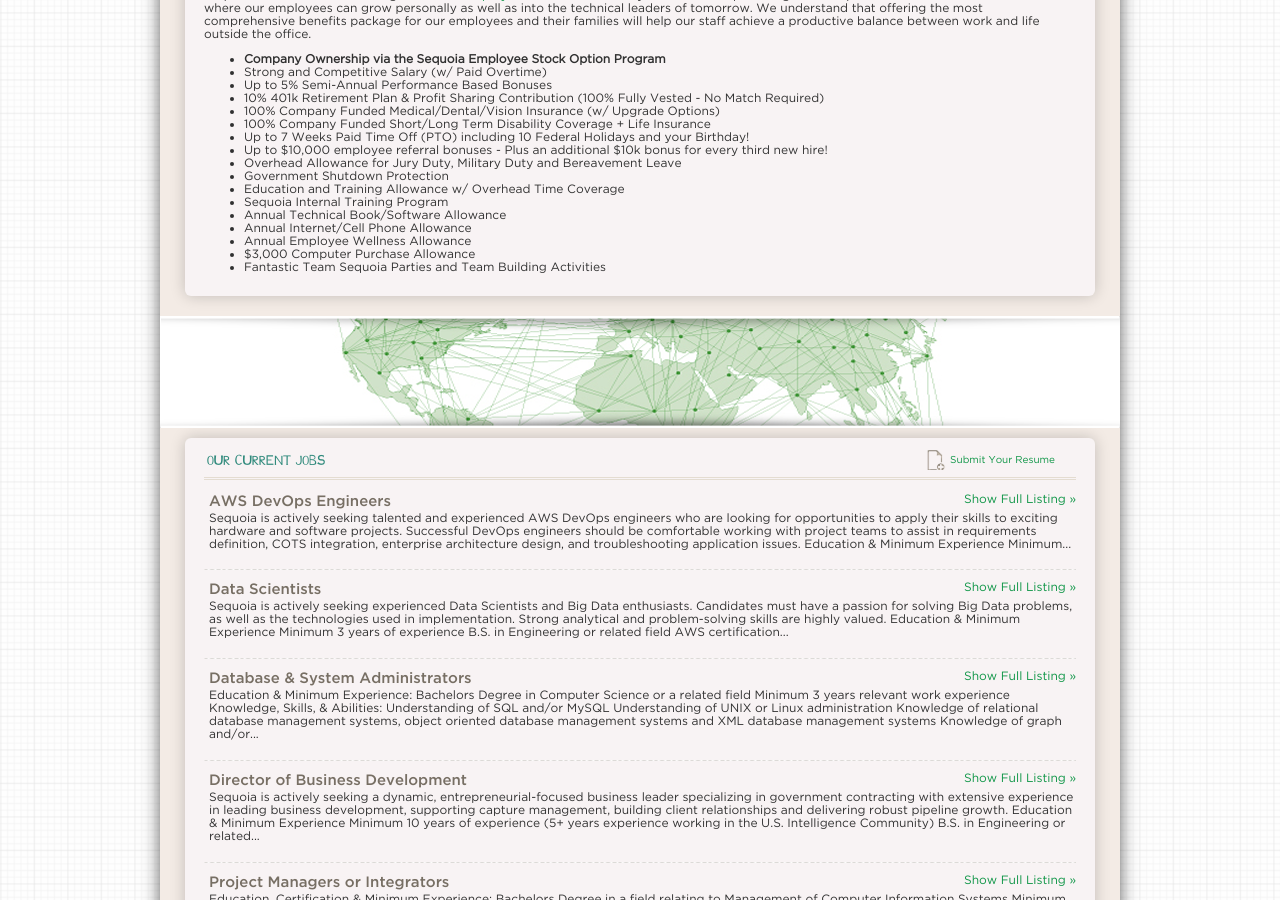
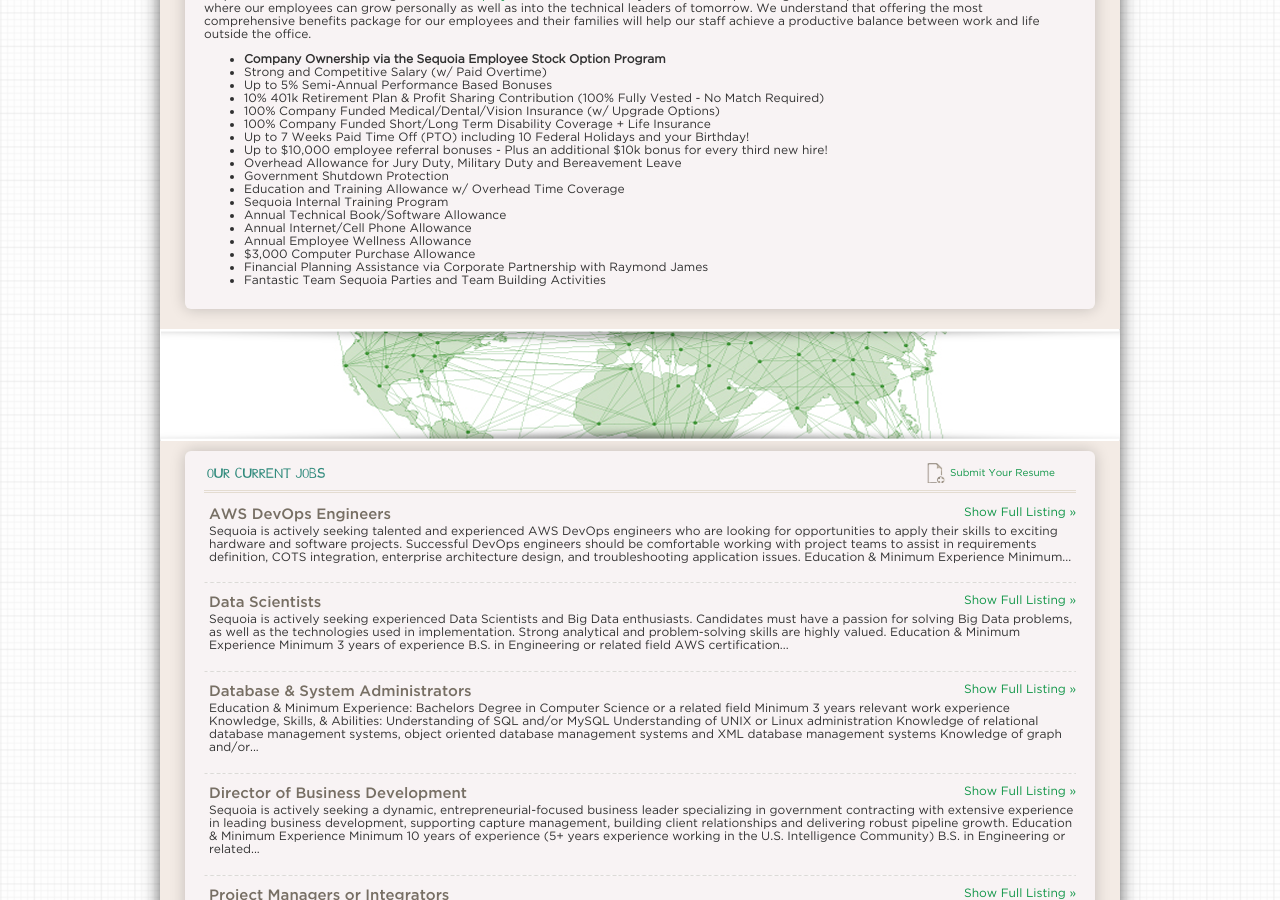
Before and after one commit to sequoiainc/www.sequoiainc.com, a Jekyll site: the page built from careers/index.html, in a window 1280 px wide and 900 px high, scrolled down 323 px. Built offline with Jekyll 4.4.1, drawn with Linux system fonts in a browser that asks for light colours.

Commit message:
Update index.html

```diff
--- a/careers/index.html
+++ b/careers/index.html
@@ -30,6 +30,7 @@
       <li>Annual Internet/Cell Phone Allowance</li>
       <li>Annual Employee Wellness Allowance</li>
       <li>$3,000 Computer Purchase Allowance</li>
+      <li>Financial Planning Assistance via Corporate Partnership with Raymond James</li>
       <li>Fantastic Team Sequoia Parties and Team Building Activities</li>
     </ul>
   </div>
```
